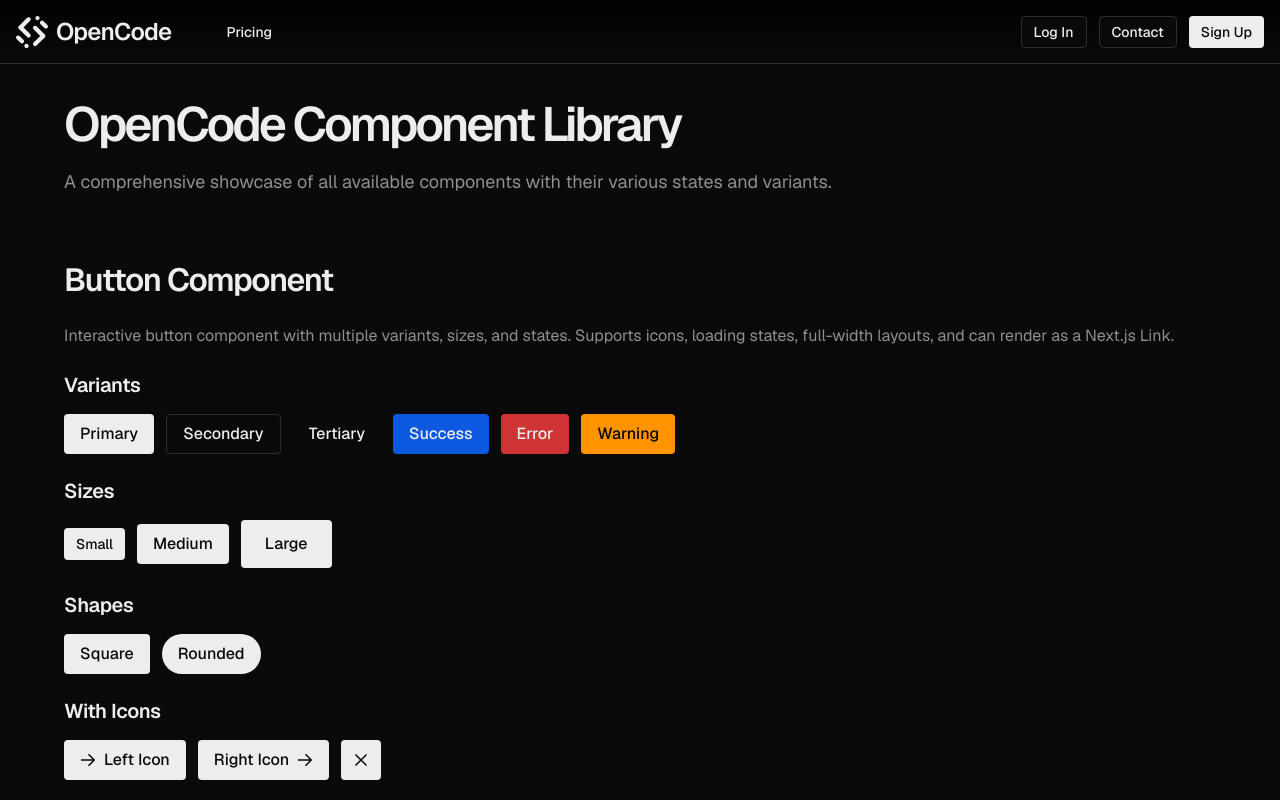
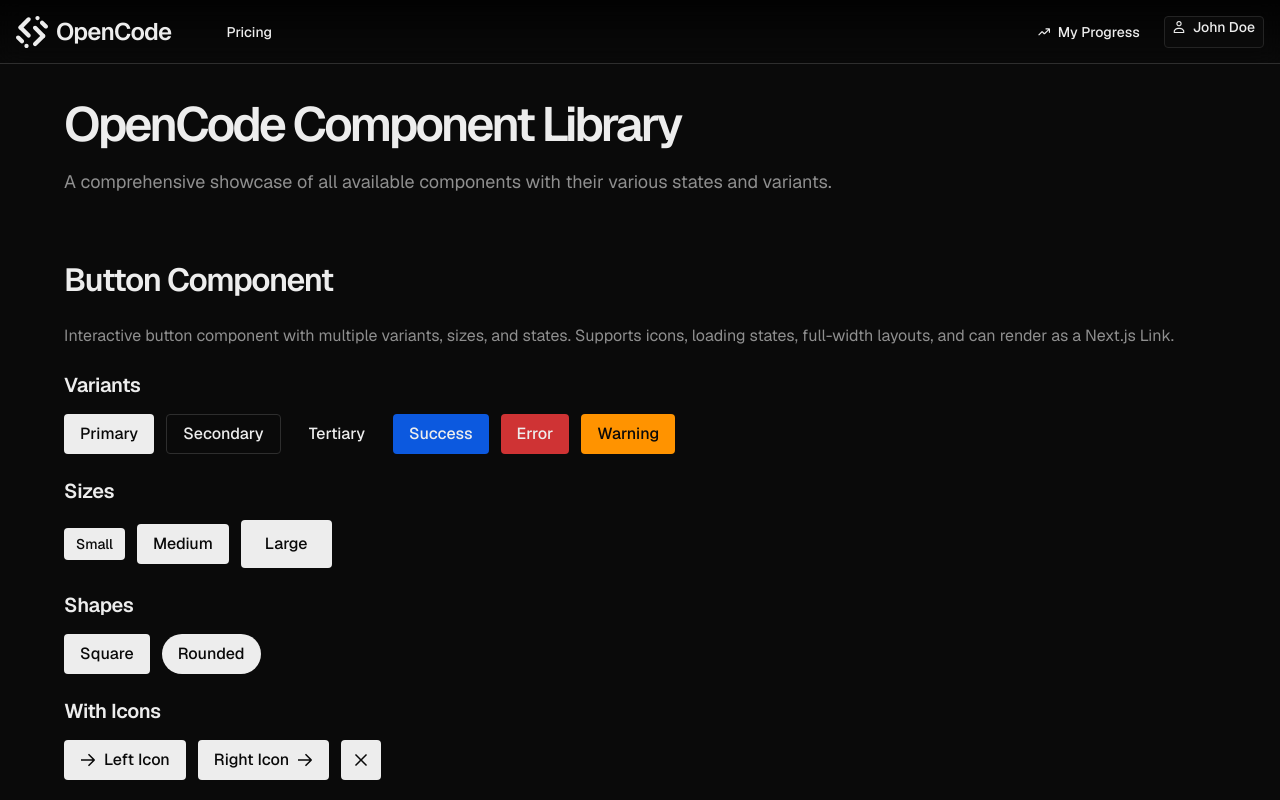
Before and after one commit to opencode-startup/OpenCode, a Next.js app: page / in a window 1280 px wide. Shown: the top 800 px of the page. Built offline with nearby package versions, Linux system fonts and the light colour scheme.

Commit message:
OC-50 - Update GlobalHeader to accept `isLoggedIn` prop; enhance dropdown with `position` and `disableSelection` options.

```diff
--- a/src/app/layout.tsx
+++ b/src/app/layout.tsx
@@ -16,7 +16,7 @@ export default function RootLayout({ children }: Readonly<{ children: ReactNode
   return (
     <html lang="en" className={geistSans.className}>
       <body>
-        <GlobalHeader />
+        <GlobalHeader isLoggedIn />
         <main className="pt-[var(--global-header-height)]">{children}</main>
         <GlobalFooter />
         <Toaster />
--- a/src/components/GlobalHeader/DesktopHeader.tsx
+++ b/src/components/GlobalHeader/DesktopHeader.tsx
@@ -98,6 +98,8 @@ const DesktopHeader = ({
                 listboxSize="large"
                 popupWidth={240}
                 hideChevron
+                position={'right'}
+                disableSelection
                 placeholder={userName}
                 leftIcon={<Icon name="user" size={12} />}
                 options={userMenuOptions}
```
